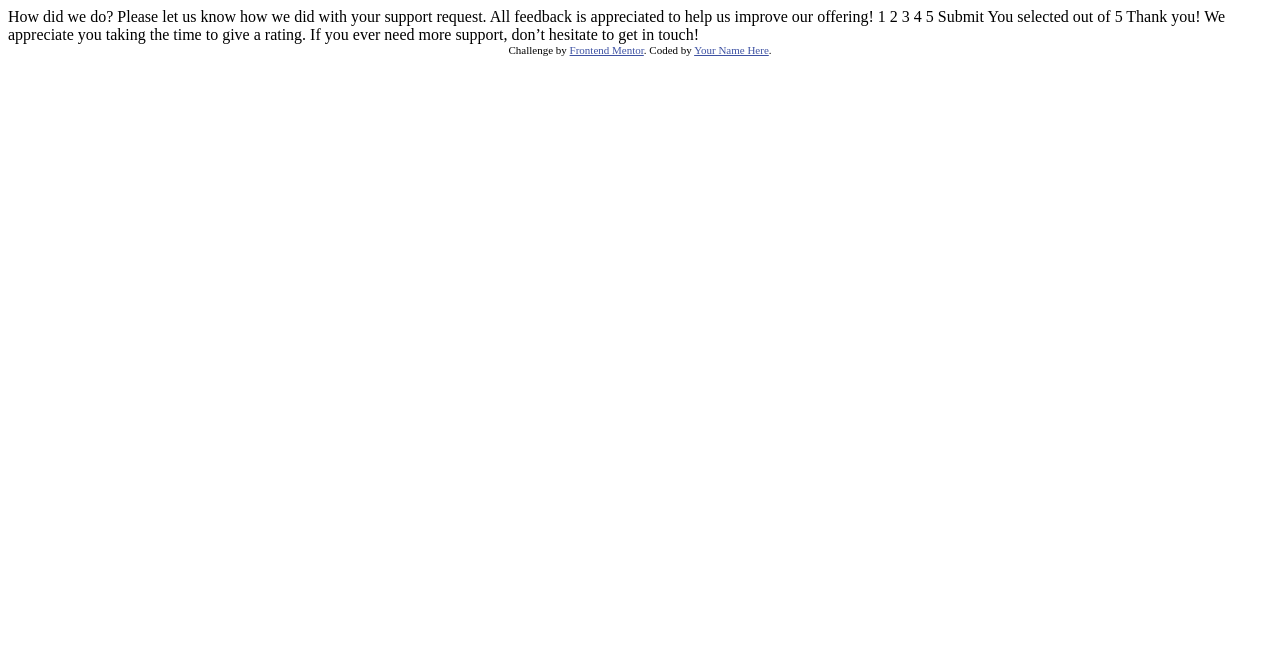
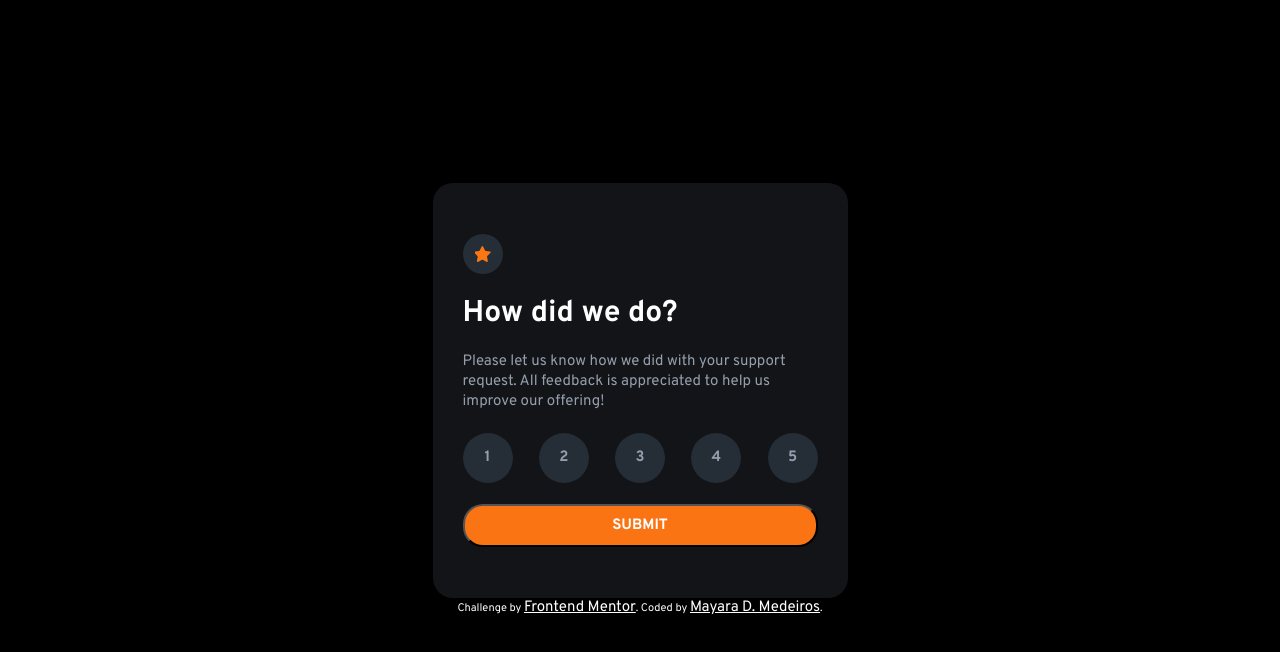
Before and after one commit to MayaraDM/FrontendMentor-interactive-rating-component-main, a plain HTML site: page index.html in a window 1280 px wide. Drawn offline with Linux system fonts and the light colour scheme.

Commit message:
style update

```diff
--- a/index.html
+++ b/index.html
@@ -3,47 +3,45 @@
 <head>
   <meta charset="UTF-8">
   <meta name="viewport" content="width=device-width, initial-scale=1.0"> <!-- displays site properly based on user's device -->
-
   <link rel="icon" type="image/png" sizes="32x32" href="./images/favicon-32x32.png">
-
+  <link rel="stylesheet" href="style.css">
   <title>Frontend Mentor | Interactive rating component</title>
-
-  <!-- Feel free to remove these styles or customise in your own stylesheet 👍 -->
-  <style>
-    .attribution { font-size: 11px; text-align: center; }
-    .attribution a { color: hsl(228, 45%, 44%); }
-  </style>
 </head>
 <body>
+  <!-- Rating state start -->
+  <main>
+    <div class="rating-state">
+      <picture class="star-rating">
+        <img src="./images/icon-star.svg" alt="">
+      </picture>
+      <h1>How did we do?</h1>
+      <p>Please let us know how we did with your support request. All feedback is appreciated to help us improve our offering!</p>
+      <div class="rating">
+        <div class="score" id="one">1</div>
+        <div class="score" id="two">2</div>
+        <div class="score" id="three">3</div>
+        <div class="score" id="four">4</div>        <div class="score" id="five">5</div>
+      </div>
+      <button type="button" onclick="submit()">Submit</button>
+    </div>
+    <!-- Rating state end -->
 
-  <!-- Rating state start -->
+    <!-- Thank you state start -->
+    <div class="thankyou-state">
+      <picture>
+        <img src="./images/illustration-thank-you.svg" alt="">
+      </picture>
+      <p class="score-selection">You selected <span></span><!-- Add rating here --> out of 5</p>
+      <h1>Thank you!</h1>
+      <p>We appreciate you taking the time to give a rating. If you ever need more support, don’t hesitate to get in touch!</p>
+    </div>
+    <!-- Thank you state end -->
+  </main>
 
-  How did we do?
-
-  Please let us know how we did with your support request. All feedback is appreciated
-  to help us improve our offering!
-
-  1 2 3 4 5
-
-  Submit
-
-  <!-- Rating state end -->
-
-  <!-- Thank you state start -->
-
-  You selected <!-- Add rating here --> out of 5
-
-  Thank you!
-
-  We appreciate you taking the time to give a rating. If you ever need more support,
-  don’t hesitate to get in touch!
-
-  <!-- Thank you state end -->
-
-
-  <div class="attribution">
+  <footer class="attribution">
     Challenge by <a href="https://www.frontendmentor.io?ref=challenge" target="_blank">Frontend Mentor</a>.
-    Coded by <a href="#">Your Name Here</a>.
-  </div>
+    Coded by <a href="https://github.com/MayaraDM">Mayara D. Medeiros</a>.
+  </footer>
+  <script src="score.js"></script>
 </body>
 </html>
--- /dev/null
+++ b/style.css
@@ -0,0 +1,126 @@
+@import url('https://fonts.googleapis.com/css2?family=Overpass:wght@400;700&display=swap');
+
+* {
+    margin: 0;
+    padding: 0;
+    box-sizing: border-box;
+    font-family: 'Overpass', Verdana, Geneva, Tahoma, sans-serif;
+    font-size: 15px;
+
+}
+img {
+   height: 100%;
+   width: 100%;
+   object-fit: cover;
+}
+/* Desktop Design */
+body {
+    background-color: black;
+    height: 100vh;
+    display: flex;
+    flex-direction: column;
+    justify-content: center;
+    align-items: center;
+}
+.rating-state, .thankyou-state {
+    width: 415px;
+    height: 415px;
+    display: flex;
+    flex-direction: column;
+    justify-content: space-evenly;
+    align-items: center;
+    background-color: hsl(216, 12%, 8%);
+    padding: 30px;
+    border-radius: 20px;
+}
+.thankyou-state {
+    display: none;
+}
+.star-rating{
+    align-self: flex-start;
+    width: 40px;
+    height: 40px;
+    padding: 12px;
+    border-radius: 50%;
+    background-color: hsl(213, 19%, 18%);
+}
+h1 {
+    width: 100%;
+    color: hsl(0, 0%, 100%);
+    font-size: 30px;
+}
+p {
+    color: hsl(217, 12%, 63%);
+    line-height: 20px;
+}
+.rating {
+    display: flex;
+    width: 100%;
+    justify-content: space-between;
+}
+.score {
+    width: 50px;
+    height: 50px;
+    text-align: center;
+    padding-top: 15px;
+    border-radius: 50%;
+    background-color: hsl(213, 19%, 18%);
+    color: hsl(217, 12%, 63%);
+    font-weight: 700;
+}
+.score:hover {
+    background-color: hsl(216, 12%, 54%);
+    color: hsl(0, 0%, 100%);
+    cursor: pointer;
+    transition: all 0.3s ease 0s;
+}
+
+.score .selected {
+    background-color: hsl(25, 97%, 53%);
+    color: hsl(0, 0%, 100%);
+    transition: all 0.3s ease 0s;
+}
+button {
+    width: 100%;
+    background-color: hsl(25, 97%, 53%);
+    color: hsl(0, 0%, 100%);
+    padding: 10px;
+    border-radius: 20px;
+    text-transform: uppercase;
+    font-weight: 700;
+}
+button:hover {
+    background-color: hsl(0, 0%, 100%);
+    color: hsl(25, 97%, 53%);
+    cursor: pointer;
+    transition: all 0.3s ease 0s;
+}
+
+/*Thank you state */
+.score-selection {
+    color: hsl(25, 97%, 53%);
+}
+.thankyou-state h1, .thankyou-state p {
+    text-align: center;
+}
+.attribution {
+    font-size: 11px;
+    text-align: center;
+    color: hsl(0, 0%, 100%);
+}
+.attribution a {
+    color: hsl(0, 0%, 100%);
+}
+.attribution a:hover {
+    color: hsl(217, 12%, 63%);
+    transition: all 0.3s ease 0s;
+}
+
+/* Mobile Design */
+@media only screen and (max-width: 500px) {
+    .rating-state, .thankyou-state {
+        width: 330px;
+        height: 360px;
+        padding: 15px;
+    }
+}
```
